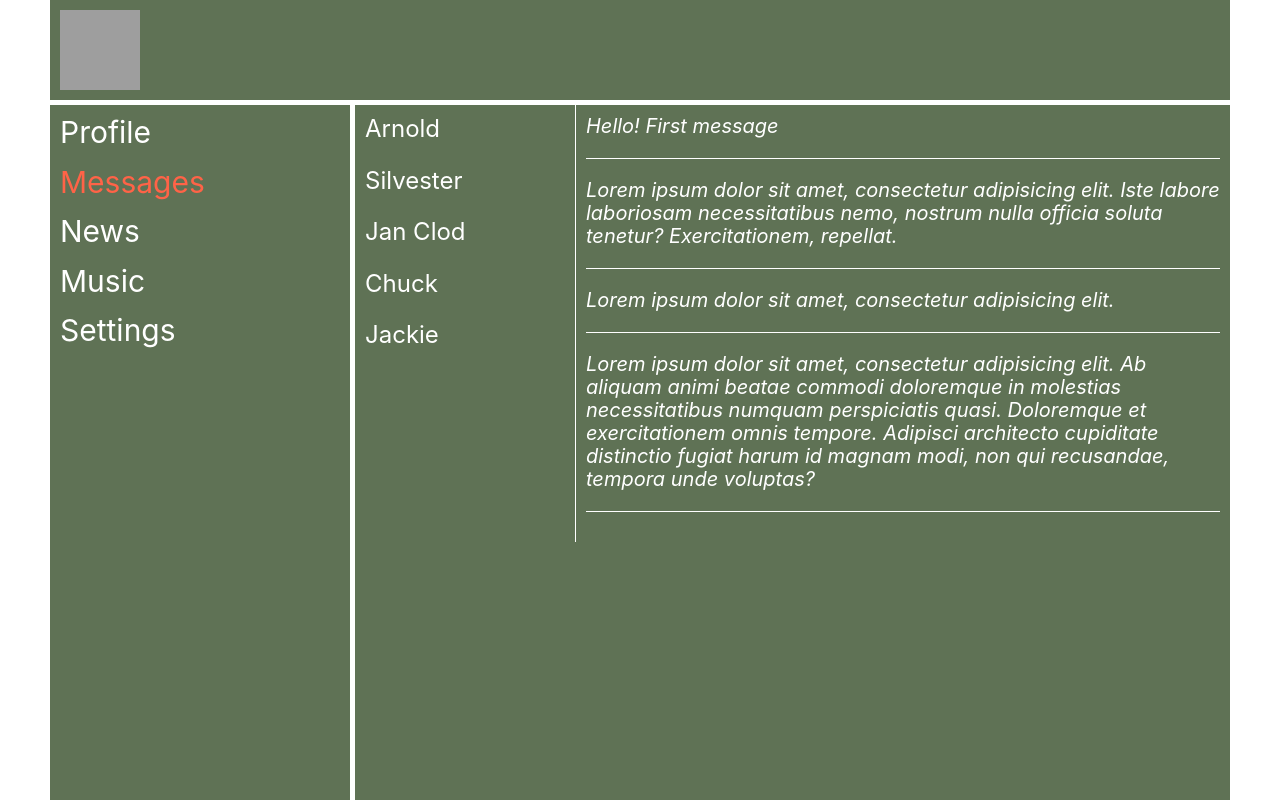
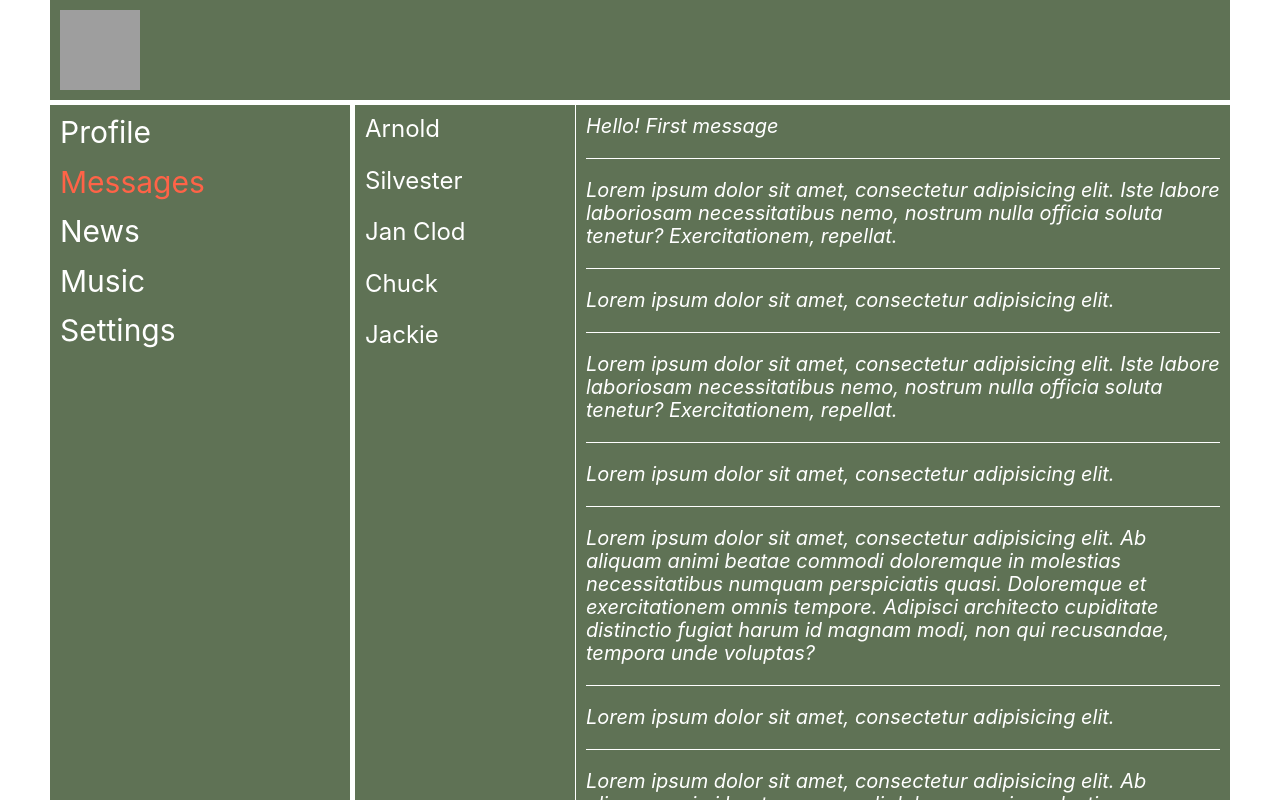
Before and after one commit to Odinokun/social-ts, a React (Create React App) app: page /dialogs in a window 1280 px wide. Shown: the top 800 px of the page. Built offline with nearby package versions, Linux system fonts and the light colour scheme; grey boxes are pictures that could not be loaded.

Commit message:
add message  component

```diff
--- a/src/components/Dialogs/Dialogs.tsx
+++ b/src/components/Dialogs/Dialogs.tsx
@@ -3,6 +3,7 @@ import React from 'react';
 import s from './dialogs.module.css';
 
 import Dialog from "./Dialog/Dialog";
+import Message from "./Message/Message";
 
 function Dialogs() {
     return (
@@ -19,10 +20,14 @@ function Dialogs() {
 
             <div className={s.messages}>
                 <ul className={s.messages__list}>
-                    <li className={s.messages__item}>Hello! First message</li>
-                    <li className={s.messages__item}>Lorem ipsum dolor sit amet, consectetur adipisicing elit. Iste labore laboriosam necessitatibus nemo, nostrum nulla officia soluta tenetur? Exercitationem, repellat.</li>
-                    <li className={s.messages__item}>Lorem ipsum dolor sit amet, consectetur adipisicing elit.</li>
-                    <li className={s.messages__item}>Lorem ipsum dolor sit amet, consectetur adipisicing elit. Ab aliquam animi beatae commodi doloremque in molestias necessitatibus numquam perspiciatis quasi. Doloremque et exercitationem omnis tempore. Adipisci architecto cupiditate distinctio fugiat harum id magnam modi, non qui recusandae, tempora unde voluptas?</li>
+                    <Message message="Hello! First message"/>
+                    <Message message="Lorem ipsum dolor sit amet, consectetur adipisicing elit. Iste labore laboriosam necessitatibus nemo, nostrum nulla officia soluta tenetur? Exercitationem, repellat."/>
+                    <Message message="Lorem ipsum dolor sit amet, consectetur adipisicing elit."/>
+                    <Message message="Lorem ipsum dolor sit amet, consectetur adipisicing elit. Iste labore laboriosam necessitatibus nemo, nostrum nulla officia soluta tenetur? Exercitationem, repellat."/>
+                    <Message message="Lorem ipsum dolor sit amet, consectetur adipisicing elit."/>
+                    <Message message="Lorem ipsum dolor sit amet, consectetur adipisicing elit. Ab aliquam animi beatae commodi doloremque in molestias necessitatibus numquam perspiciatis quasi. Doloremque et exercitationem omnis tempore. Adipisci architecto cupiditate distinctio fugiat harum id magnam modi, non qui recusandae, tempora unde voluptas?"/>
+                    <Message message="Lorem ipsum dolor sit amet, consectetur adipisicing elit."/>
+                    <Message message="Lorem ipsum dolor sit amet, consectetur adipisicing elit. Ab aliquam animi beatae commodi doloremque in molestias necessitatibus numquam perspiciatis quasi. Doloremque et exercitationem omnis tempore. Adipisci architecto cupiditate distinctio fugiat harum id magnam modi, non qui recusandae, tempora unde voluptas?"/>
                 </ul>
             </div>
         </div>
--- /dev/null
+++ b/src/components/Dialogs/Message/Message.tsx
@@ -0,0 +1,15 @@
+import React from 'react';
+
+import s from "./message.module.css";
+
+type MessagePropsType ={
+    message: string
+}
+
+function Message(props: MessagePropsType) {
+    return (
+        <li className={s.message}>{props.message}</li>
+    );
+}
+
+export default Message;
--- /dev/null
+++ b/src/components/Dialogs/Message/message.module.css
@@ -0,0 +1,8 @@
+.message {
+    font-size: 20px;
+    font-style: italic;
+    margin-bottom: 20px;
+    padding-bottom: 20px;
+    border-bottom: 1px solid #fff;
+
+}
--- a/src/components/Dialogs/dialogs.module.css
+++ b/src/components/Dialogs/dialogs.module.css
@@ -23,12 +23,3 @@
     padding: 0;
     list-style: none;
 }
-
-.messages__item {
-    font-size: 20px;
-    font-style: italic;
-    margin-bottom: 20px;
-    padding-bottom: 20px;
-    border-bottom: 1px solid #fff;
-
-}
--- a/src/components/Profile/MyPosts/MyPosts.tsx
+++ b/src/components/Profile/MyPosts/MyPosts.tsx
@@ -7,7 +7,6 @@ import s from './my-posts.module.css'
 function MyPosts() {
     return (
         <div className={s.wrap}>
-            <h2 className={s.title}>My Posts</h2>
             <form>
                 <textarea name="" id=""></textarea>
                 <button>Add post</button>
--- a/src/components/Profile/Profile.tsx
+++ b/src/components/Profile/Profile.tsx
@@ -1,17 +1,13 @@
 import React from 'react';
 
-import s from './profile.module.css';
-
 import MyPosts from "./MyPosts/MyPosts";
+import ProfileInfo from "./ProfileInfo/ProfileInfo";
 
 
 function Profile() {
   return (
     <div>
-      <div className={s.img}>
-        <img src="https://source.unsplash.com/random/1600x900" alt="img"/>
-      </div>
-
+        <ProfileInfo/>
         <MyPosts/>
     </div>
   );
--- /dev/null
+++ b/src/components/Profile/ProfileInfo/ProfileInfo.tsx
@@ -0,0 +1,18 @@
+import React from 'react';
+
+import s from "./profile-info.module.css";
+
+function ProfileInfo() {
+    return (
+        <>
+            <div className={s.img}>
+                <img src="https://source.unsplash.com/random/1600x900" alt="img"/>
+            </div>
+            <div className={s.description}>
+                <h2>Ava + description</h2>
+            </div>
+        </>
+    );
+}
+
+export default ProfileInfo;
--- /dev/null
+++ b/src/components/Profile/ProfileInfo/profile-info.module.css
@@ -0,0 +1,17 @@
+.img {
+    width: 100%;
+    margin-bottom: 20px;
+}
+
+.img img {
+    display: block;
+    width: 100%;
+    height: 500px;
+    background-color: #ccc;
+    object-fit: cover;
+    object-position: center;
+}
+
+.description{
+    padding: 10px;
+}
--- a/src/components/Profile/profile.module.css
+++ /dev/null
@@ -1,13 +0,0 @@
-.img {
-    width: 100%;
-    margin-bottom: 20px;
-}
-
-.img img {
-    display: block;
-    width: 100%;
-    height: 500px;
-    background-color: #ccc;
-    object-fit: cover;
-    object-position: center;
-}
```
